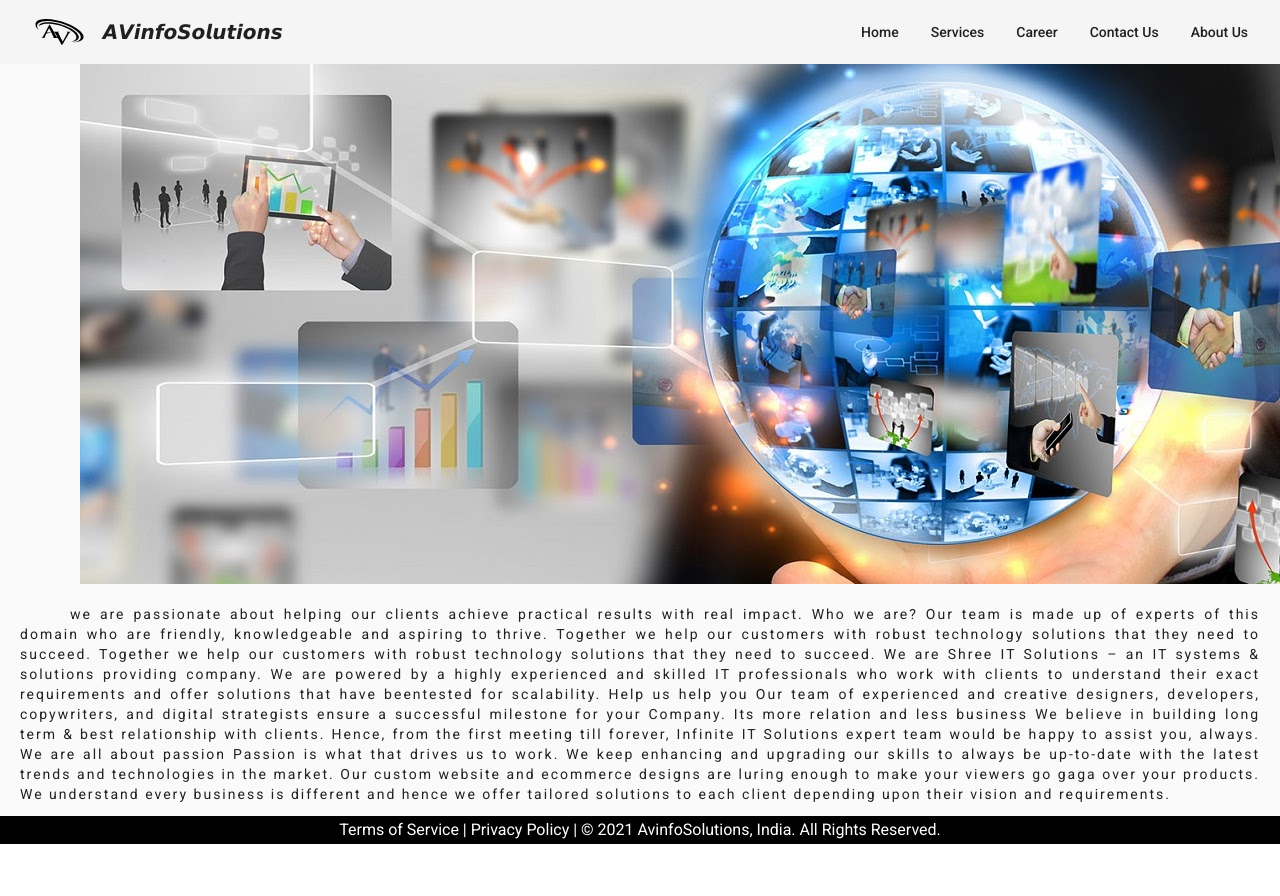
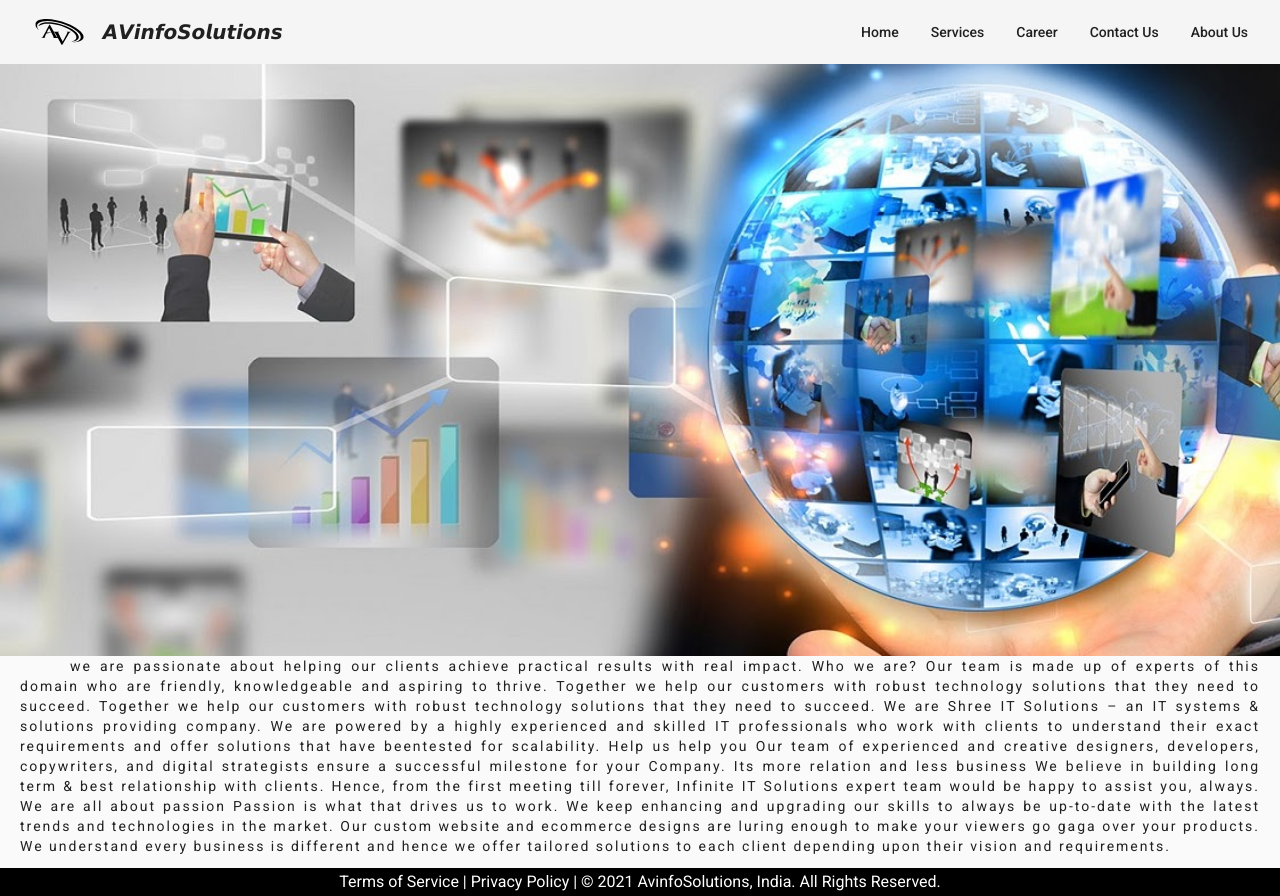
Before and after one commit to vishal121212121212112/AVInfoSolutions, an Angular app: page /about-us in a window 1280 px wide. Before the commit the page ends 844 px from the top, so only its background shows below. Built offline with nearby package versions, Linux system fonts and the light colour scheme.

Commit message:
about-us

```diff
--- a/src/app/Components/about-us/about-us.component.css
+++ b/src/app/Components/about-us/about-us.component.css
@@ -1,8 +1,7 @@
 .about-us
 {
     background-size: cover;
-    margin-left: 80px;
-    margin-bottom: 20px;
+    width: 1366px;
 }
 .paragraph{
     margin-left: 20px;
```
